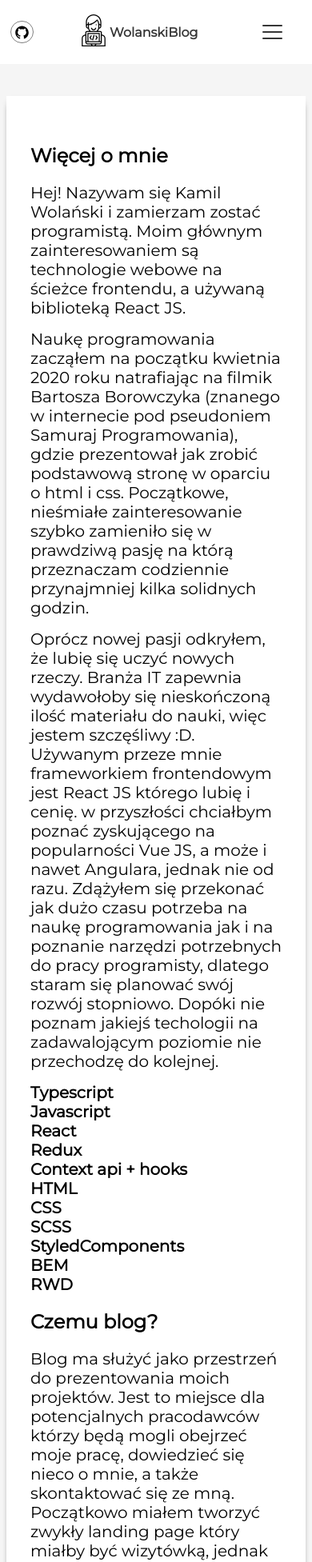
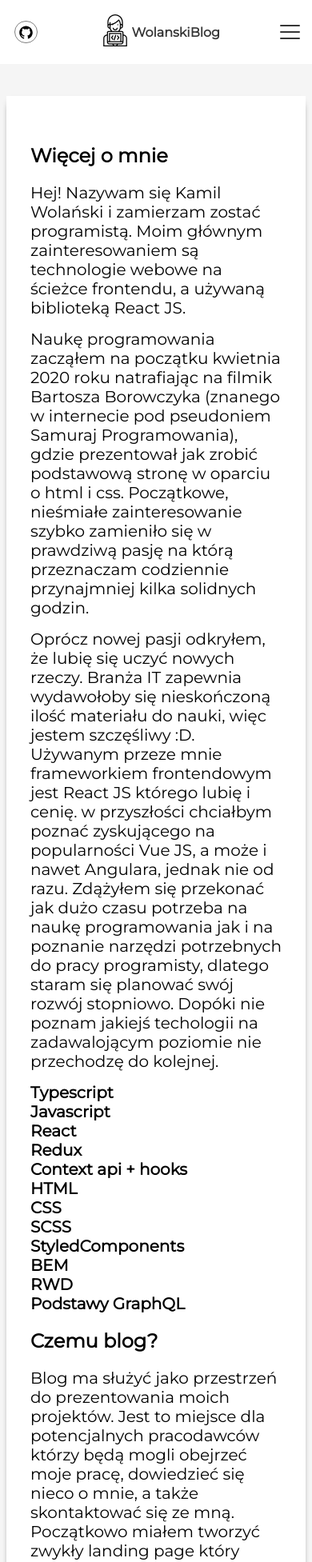
Before and after one commit to kamilwolanski/wolanskiBlog, a React (Create React App) app: page /about-me in a window 390 px wide. Shown: the top 1953 px of the page at 80% size. Built offline with nearby package versions, Linux system fonts and the light colour scheme; no server answers; a web font is replaced by a local one.

Commit message:
fixed styles nav mobile

```diff
--- a/public/index.html
+++ b/public/index.html
@@ -5,7 +5,8 @@
     <!-- <link rel="icon" href="%PUBLIC_URL%/favicon.svg" data-react-helmet="true"/> -->
     <meta name="viewport" content="width=device-width, initial-scale=1" />
     <meta name="theme-color" content="#000000" />
-    <meta name="description" content="Witaj na moim blogu!" />
+    <meta name="description" content="Witaj na moim blogu! Nazywam się Kamil Wolański i zamierzam zostać programistą. Moim głównym zainteresowaniem są technologie webowe na ścieżce frontendu,
+    a używaną biblioteką React JS." />
     <link rel="apple-touch-icon" sizes="180x180" href="/apple-touch-icon.png" />
     <link rel="icon" type="image/png" sizes="32x32" href="/favicon-32x32.png" />
     <link rel="icon" type="image/png" sizes="16x16" href="/favicon-16x16.png" />
--- a/src/api/apolloClient.ts
+++ b/src/api/apolloClient.ts
@@ -1,7 +1,5 @@
 import { ApolloClient, createHttpLink, InMemoryCache } from '@apollo/client';
 import { setContext } from '@apollo/client/link/context';
-
-// const DATO_TOKEN = '189f78e078cae1db31f355940fef1b';
 
 const httpLink = createHttpLink({
   uri: 'https://graphql.datocms.com',
--- a/src/components/atoms/HamburgerMenu/HamburgerMenu.styles.ts
+++ b/src/components/atoms/HamburgerMenu/HamburgerMenu.styles.ts
@@ -4,7 +4,7 @@ export const StyledHamburgerMenu = styled.div`
   display: flex;
   justify-content: center;
   align-items: center;
-  width: 80px;
+  /* width: 80px; */
   height: 80px;
   background-color: transparent;
   cursor: pointer;
--- a/src/components/organisms/Navigation/Navigation.styles.ts
+++ b/src/components/organisms/Navigation/Navigation.styles.ts
@@ -16,7 +16,7 @@ export const Nav = styled.nav`
   z-index: 2;
 
   @media (max-width: 550px) {
-    padding: 0px 10px;
+    padding: 0px 15px;
   }
 `;
 
--- a/src/views/AboutMe.tsx
+++ b/src/views/AboutMe.tsx
@@ -39,6 +39,7 @@ const AboutMe: React.FC = () => {
             <li>StyledComponents</li>
             <li>BEM</li>
             <li>RWD</li>
+            <li>Podstawy GraphQL</li>
           </ul>
           <h2>Czemu blog?</h2>
           <p>
```
